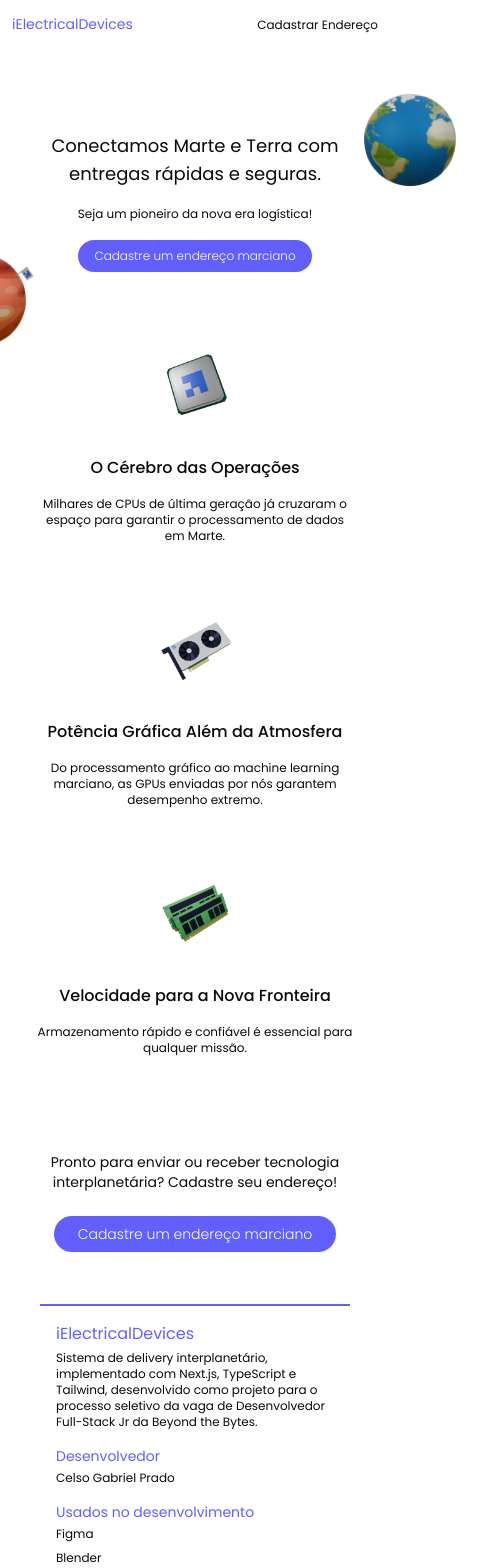
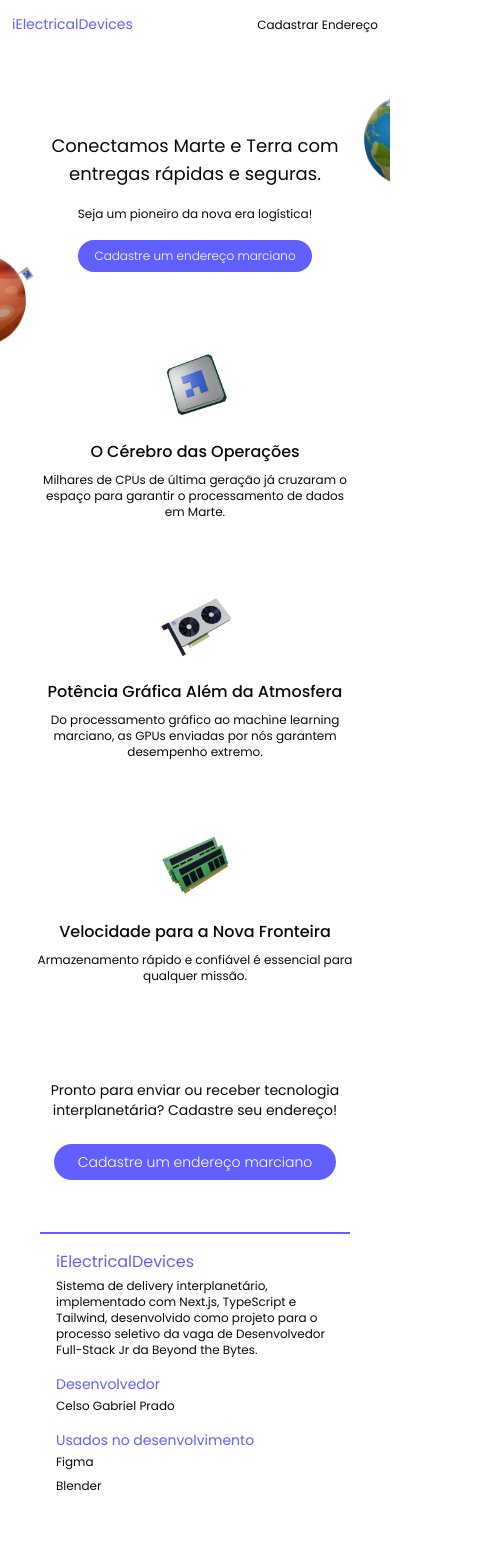
Before and after one commit to Celsogabrielf16/i-electrical-devices, a Next.js app: page / in a window 390 px wide. Shown: the top 1568 px of the page, 483 px wide, since content can reach past the window. After the commit the page ends 1522 px from the top, so only its background shows below. Built offline with nearby package versions, Linux system fonts and the light colour scheme.

Commit message:
Correção de alguns detalhes na responsividade para dispositivos mobile

```diff
--- a/src/app/address/page.tsx
+++ b/src/app/address/page.tsx
@@ -51,7 +51,7 @@ export default function Page() {
       };
 
     return (
-        <main className="flex flex-col gap-[32px] row-start-2 items-center pt-23 px-10 pb-10 md:pb-32">
+        <main className="flex flex-col relative w-screen overflow-x-hidden  gap-[32px] row-start-2 items-center pt-23 px-10 pb-10 md:pb-32">
             <Image src="/assets/mars.png" alt="Mars" priority className="absolute w-25 sm:w-30 md:w-50 lg:w-70 xl:w-90 2xl:w-130 -left-15 md:-left-20 lg:-left-40 xl:-left-50 top-20" width={600} height={600} quality={100}/>
             <Image src="/assets/earth.png" alt="Earth" priority className="absolute w-25 sm:w-30 md:w-50 lg:w-70 xl:w-90 2xl:w-130 -right-15 md:-right-20 lg:-right-40 xl:-right-50 top-60 sm:top-120 lg:top-100 xl:top-60" width={600} height={600} quality={100}/>
             <div className="flex flex-col xl:flex-row w-min items-center text-center gap-10 xl:gap-20 mt-10 xl:mt-32">
@@ -68,7 +68,7 @@ export default function Page() {
             </div>
             <div className="flex flex-col mt-6 sm:mt-10 md:mt-32 text-center gap-4 md:gap-8">
                 <h1 className="sm:text-xl md:text-3xl w-200 mx-auto">Endereços Cadastrados</h1>
-                <p className="w-70 md:w-130 mx-auto text-xs sm:text-sm md:text-base/7 text-gray-600">Confira abaixo os endereços interplanetários já cadastrados para o delivery de dispositivos eletrônicos. A entrega será feita diretamente no local de armazenamento em Marte!</p>
+                <p className="w-70 md:w-130 lg:w-200 mx-auto text-xs sm:text-sm md:text-base/7 text-gray-600">Confira abaixo os endereços interplanetários já cadastrados para o delivery de dispositivos eletrônicos. A entrega será feita diretamente no local de armazenamento em Marte!</p>
             </div>
             <div className="flex flex-col md:mt-12 gap-4 md:gap-8">
                 {data.map((item, index) => (
--- a/src/app/page.tsx
+++ b/src/app/page.tsx
@@ -3,9 +3,9 @@ import Image from "next/image";
 
 export default function Home() {
   return (
-    <main className="flex flex-col gap-[32px] row-start-2 items-center pt-23 px-32 pb-10 lg:pb-32">
-      <Image src="/assets/mars.png" alt="Mars" priority className="absolute w-30 md:w-60 lg:w-90 xl:w-120 2xl:w-150 -left-20 md:-left-40 lg:-left-50 top-60" width={600} height={600} quality={100}/>
-      <Image src="/assets/earth.png" alt="Earth" priority className="absolute w-30 md:w-60 lg:w-90 xl:w-120 2xl:w-150 -right-20 md:-right-40 lg:-right-50 top-20" width={600} height={600} quality={100}/>
+    <main className="flex flex-col relative w-screen overflow-x-hidden gap-[32px] row-start-2 items-center pt-23 px-32 pb-10 lg:pb-32">
+      <Image src="/assets/mars.png" alt="Mars" priority className="absolute max-w-none w-30 md:w-60 lg:w-90 xl:w-120 2xl:w-150 -left-20 md:-left-40 lg:-left-50 top-60" width={600} height={600} quality={100}/>
+      <Image src="/assets/earth.png" alt="Earth" priority className="absolute max-w-none w-30 md:w-60 lg:w-90 xl:w-120 2xl:w-150 -right-20 md:-right-40 lg:-right-50 top-20" width={600} height={600} quality={100}/>
       <div className="flex flex-col mt-10 lg:mt-32 text-center gap-4 md:gap-8">
           <p className="hidden md:block text-xs lg:text-sm">Transportamos dispositivos eletrônicos entre planetas com eficiência e segurança.</p>
           <h1 className="text-lg sm:text-2xl md:text-4xl lg:text-5xl w-80 sm:w-100 md:w-160 lg:w-200 mx-auto">Conectamos Marte e Terra com entregas rápidas e seguras.</h1>
@@ -14,26 +14,26 @@ export default function Home() {
           <Link href="/address" className="bg-indigo-500 w-fit py-2 lg:py-4 px-4 lg:px-8 text-xs md:text-sm lg:text-base rounded-3xl text-white font-light mx-auto">Cadastre um endereço marciano</Link>
       </div>
       <div className="flex flex-col gap-16 mt-10 lg:mt-32 w-80 sm:w-120 lg:w-220 text-center lg:text-left">
-          <div className="grid grid-cols-1 lg:grid-cols-[20%_80%] gap-8">
+          <div className="grid grid-cols-1 lg:grid-cols-[20%_80%] gap-4 md:gap-8">
               <Image src="/assets/cpu.png" alt="CPU" className="w-20 sm:w-40 lg:w-50 mx-auto" width={200} height={200} quality={100}/>
-              <div className="flex flex-col gap-4 my-auto">
+              <div className="flex flex-col gap-2 md:gap-4 my-auto">
                   <h1 className="text:sm sm:text-lg lg:text-2xl font-medium">O Cérebro das Operações</h1>
                   <p className="hidden sm:block text-xs lg:text-sm/6">Milhares de CPUs de última geração já cruzaram o espaço para garantir o processamento de dados em Marte. Nossa logística interplanetária permite entregas confiáveis e seguras, impulsionando a evolução tecnológica da humanidade.</p>
                   <p className="sm:hidden text-xs lg:text-sm/6">Milhares de CPUs de última geração já cruzaram o espaço para garantir o processamento de dados em Marte.</p>
               </div>
           </div>
-          <div className="grid grid-cols-1 lg:grid-cols-[80%_20%] gap-8">
+          <div className="grid grid-cols-1 lg:grid-cols-[80%_20%] gap-4 md:gap-8">
               <Image src="/assets/gpu.png" alt="GPU" className="block lg:hidden w-20 sm:w-40 lg:w-50  mx-auto" width={200} height={200} quality={100}/>
-              <div className="flex flex-col gap-4 my-auto">
+              <div className="flex flex-col gap-2 md:gap-4 my-auto">
                   <h1 className="text:sm sm:text-lg lg:text-2xl font-medium">Potência Gráfica Além da Atmosfera</h1>
                   <p className="hidden sm:block text-xs lg:text-sm/6">Do processamento gráfico ao machine learning marciano, as GPUs enviadas por nós garantem desempenho extremo. Seja para pesquisa científica ou entretenimento, Marte nunca teve gráficos tão realistas!</p>
                   <p className="sm:hidden text-xs lg:text-sm/6">Do processamento gráfico ao machine learning marciano, as GPUs enviadas por nós garantem desempenho extremo.</p>
               </div>
               <Image src="/assets/gpu.png" alt="GPU" className="hidden lg:block w-40 lg:w-50" width={200} height={200} quality={100}/>
           </div>
-          <div className="grid grid-cols-1 lg:grid-cols-[20%_80%] gap-8">
+          <div className="grid grid-cols-1 lg:grid-cols-[20%_80%] gap-4 md:gap-8">
               <Image src="/assets/ram.png" alt="Memória RAM" className="w-20 sm:w-40 lg:w-50  mx-auto" width={200} height={200} quality={100}/>
-              <div className="flex flex-col gap-4 my-auto">
+              <div className="flex flex-col gap-2 md:gap-4 my-auto">
                   <h1 className="text:sm sm:text-lg lg:text-2xl font-medium">Velocidade para a Nova Fronteira</h1>
                   <p className="hidden sm:block text-xs lg:text-sm/6">Armazenamento rápido e confiável é essencial para qualquer missão. Com nosso transporte de memórias RAM, garantimos que Marte nunca fique sem desempenho e eficiência para suas operações.</p>
                   <p className="sm:hidden text-xs lg:text-sm/6">Armazenamento rápido e confiável é essencial para qualquer missão.</p>
--- a/src/components/Navbar.tsx
+++ b/src/components/Navbar.tsx
@@ -2,7 +2,7 @@ import Link from 'next/link';
 
 export default function Navbar() {
   return (
-    <nav className="fixed top-0 w-full px-3 py-3 sm:py-6 sm:px-8 md:px-32 bg-white/90 z-1">
+    <nav className="fixed top-0 w-screen px-3 py-3 sm:py-6 sm:px-8 md:px-32 bg-white/90 z-1">
       <ul className="flex max-w-280 place-content-between align-middle m-auto">
         <li>
             <Link href="/" className="text-indigo-500 text-sm sm:text-xl">
```
